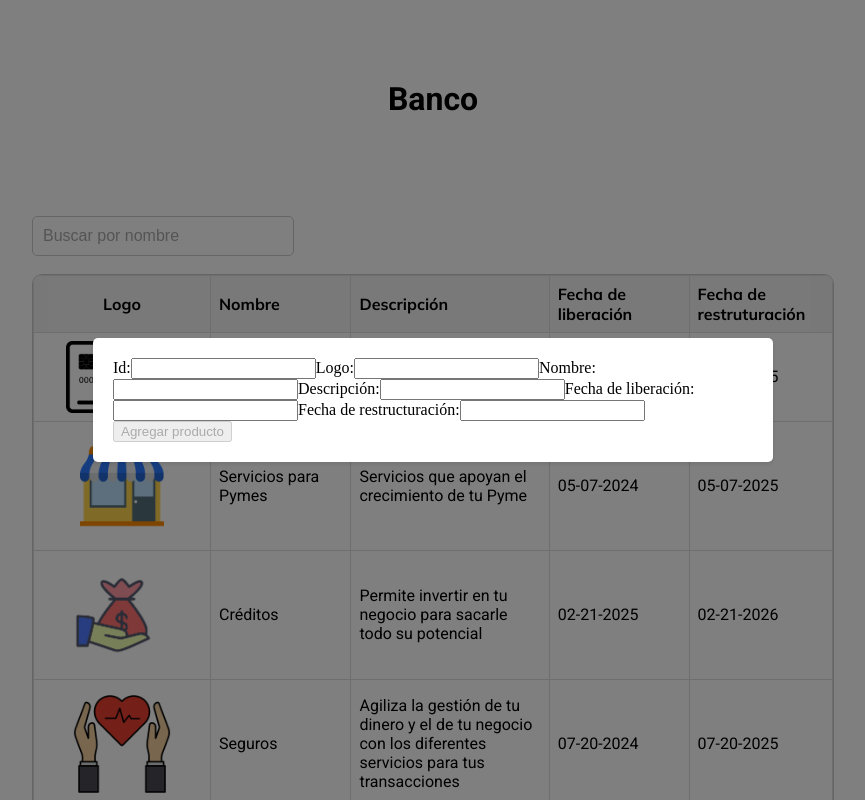
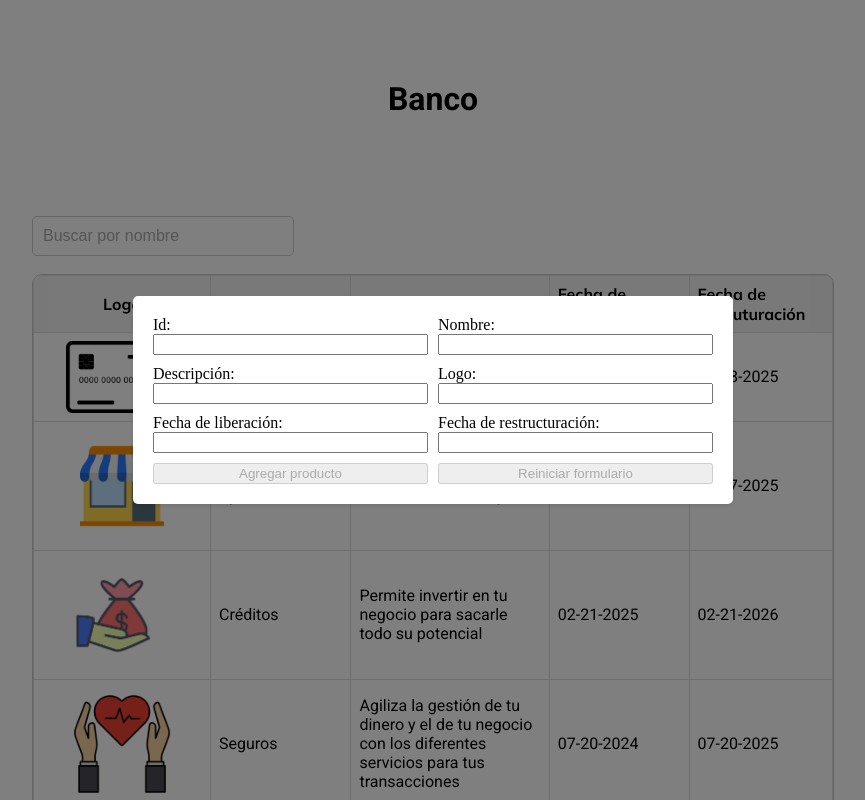
Before and after one commit to l7avid/front-bank-assesment, an Angular app: page /form in a window 1280 px wide. Shown: the top 800 px of the page, without its empty margins (207-1072 px from the left). Built offline with nearby package versions, Linux system fonts and the light colour scheme.

Commit message:
form adjusted as visual requirement

```diff
--- a/src/app/add-product-form/add-product-form.component.css
+++ b/src/app/add-product-form/add-product-form.component.css
@@ -4,21 +4,48 @@
   left: 0;
   width: 100%;
   height: 100%;
-  background-color: rgba(0, 0, 0, 0.5); /* semi-transparent overlay */
-  z-index: 999; /* ensure the overlay is above other content */
+  background-color: rgba(0, 0, 0, 0.5);
+  z-index: 999;
   display: flex;
   justify-content: center;
   align-items: center;
 }
 
 .form-container {
+  position: relative;
   background-color: white;
   padding: 20px;
-  width: 50%;
+  width: 35rem;
   border-radius: 5px;
   box-shadow: 0 2px 4px rgba(0, 0, 0, 0.1);
 }
 
-.close-button {
-  margin-top: 10px;
+.grid-container {
+  display: grid;
+  grid-template-columns: auto auto;
+  gap: 10px;
 }
+
+.left-column {
+  display: flex;
+  flex-direction: column;
+}
+
+.right-column {
+  display: flex;
+  flex-direction: column;
+}
+
+.error-message {
+  color: red;
+  font-size: 14px;
+}
+
+.invalid-input {
+  border: 2px solid red;
+}
+
+.grid-container > div {
+  display: flex;
+  flex-direction: column;
+}
--- a/src/app/add-product-form/add-product-form.component.html
+++ b/src/app/add-product-form/add-product-form.component.html
@@ -1,45 +1,71 @@
 <div class="overlay">
   <div class="form-container">
     <form [formGroup]="form" (ngSubmit)="onSubmit()" #productForm="ngForm">
+      <div class="grid-container">
         <div>
           <label for="id">Id:</label>
           <input type=string id="id" name="id" formControlName="id">
-        <div *ngIf="form.controls['id'].invalid && (form.controls['id'].dirty || form.controls['id'].touched)">
-          <div *ngIf="form.controls['id'].errors!['required']">Id requerido</div>
-          <div *ngIf="form.controls['id'].errors!['minlength']">min. 3 caracteres</div>
-          <div *ngIf="form.controls['id'].errors!['maxlength']">max. 10 caracteres</div>
+          <div *ngIf="form.controls['id'].invalid && (form.controls['id'].dirty || form.controls['id'].touched)"
+            class="error-container">
+            <div *ngIf="form.controls['id'].errors!['required']" class="error-message">Id requerido</div>
+            <div *ngIf="form.controls['id'].errors!['minlength']" class="error-message">min. 3 caracteres</div>
+            <div *ngIf="form.controls['id'].errors!['maxlength']" class="error-message">max. 10 caracteres</div>
           </div>
+        </div>
+        <div>
+          <label for="name">Nombre:</label>
+          <input type=string id="id" name="name" formControlName="name">
+          <div *ngIf="form.controls['name'].invalid && (form.controls['name'].dirty || form.controls['name'].touched)"
+            class="error-container">
+            <div *ngIf="form.controls['name'].errors!['required']" class="error-message">Nombre requerido</div>
+            <div *ngIf="form.controls['name'].errors!['minlength']" class="error-message">min. 5 caracteres</div>
+            <div *ngIf="form.controls['name'].errors!['maxlength']" class="error-message">max. 100 caracteres</div>
+          </div>
+        </div>
+        <div>
+          <label for="description">Descripción:</label>
+          <input type=string id="description" name="description" formControlName="description">
+          <div
+            *ngIf="form.controls['description'].invalid && (form.controls['description'].dirty || form.controls['description'].touched)"
+            class="error-container">
+            <div *ngIf="form.controls['description'].errors!['required']" class="error-message">Descripción requerida
+            </div>
+            <div *ngIf="form.controls['description'].errors!['minlength']" class="error-message">min. 10 caracteres
+            </div>
+            <div *ngIf="form.controls['description'].errors!['maxlength']" class="error-message">max. 200 caracteress
+            </div>
+          </div>
+        </div>
+        <div>
           <label for="logo">Logo:</label>
           <input type=string id="logo" name="logo" formControlName="logo">
-        <div *ngIf="form.controls['logo'].invalid && (form.controls['logo'].dirty || form.controls['logo'].touched)">
-          <div *ngIf="form.controls['logo'].errors!['required']">Logo requerido</div>
+          <div *ngIf="form.controls['logo'].invalid && (form.controls['logo'].dirty || form.controls['logo'].touched)"
+            class="error-container">
+            <div *ngIf="form.controls['logo'].errors!['required']" class="error-message">Logo requerido</div>
           </div>
-        <label for="name">Nombre:</label>
-        <input type=string id="id" name="name" formControlName="name">
-        <div *ngIf="form.controls['name'].invalid && (form.controls['name'].dirty || form.controls['name'].touched)">
-          <div *ngIf="form.controls['name'].errors!['required']">Nombre requerido</div>
-          <div *ngIf="form.controls['name'].errors!['minlength']">min. 5 caracteres</div>
-          <div *ngIf="form.controls['name'].errors!['maxlength']">max. 100 caracteres</div>
         </div>
-        <label for="description">Descripción:</label>
-        <input type=string id="description" name="description" formControlName="description">
-        <div *ngIf="form.controls['description'].invalid && (form.controls['description'].dirty || form.controls['description'].touched)">
-          <div *ngIf="form.controls['description'].errors!['required']">Descripción requerida</div>
-          <div *ngIf="form.controls['description'].errors!['minlength']">min. 10 caracteres</div>
-          <div *ngIf="form.controls['description'].errors!['maxlength']">max. 200 caracteress</div>
+        <div>
+          <label for="releaseDate">Fecha de liberación:</label>
+          <input type=text id="releaseDate" name="releaseDate" formControlName="releaseDate" maxlength="10"
+            minlength="10" dateFormat="^\d{2}-\d{2}-\d{4}$">
+          <div
+            *ngIf="form.controls['releaseDate'].invalid && (form.controls['releaseDate'].dirty || form.controls['releaseDate'].touched)"
+            class="error-container">
+            <div *ngIf="form.get('releaseDate')!.errors!['invalidDateFormat']" class="error-message">MM-dd-yyyy</div>
+            <div *ngIf="form.get('releaseDate')!.errors!['required']" class="error-message">Fecha requerida</div>
           </div>
-        <label for="releaseDate">Fecha de liberación:</label>
-        <input type=text id="releaseDate" name="releaseDate" formControlName="releaseDate" maxlength="10" minlength="10" dateFormat="^\d{2}-\d{2}-\d{4}$">
-        <div *ngIf="form.controls['releaseDate'].invalid && (form.controls['releaseDate'].dirty || form.controls['releaseDate'].touched)">
-          <div *ngIf="form.get('releaseDate')!.errors!['invalidDateFormat']">mm-dd-yyyy</div>
-          <div *ngIf="form.get('releaseDate')!.errors!['required']">Fecha requerida</div>
         </div>
+        <div>
           <label for="restructureDate">Fecha de restructuración:</label>
           <input type=string id="restructureDate" name="restructureDate" readonly formControlName="restructureDate">
         </div>
         <div>
           <button type="submit" [disabled]="productForm.invalid">Agregar producto</button>
         </div>
+        <div>
+          <button type="submit" [disabled]="productForm.invalid">Reiniciar formulario</button>
+        </div>
+      </div>
     </form>
   </div>
 </div>
--- a/src/app/add-product-form/add-product-form.component.ts
+++ b/src/app/add-product-form/add-product-form.component.ts
@@ -32,7 +32,7 @@
       filter((value: string) => value.length === 10) // Filter out values with length not equal to 10
     ).subscribe(newReleaseDate => {
       const newRestructureDate = generateDateOneYearFurther(new Date(newReleaseDate));
-      const finalRestructureDate = this.datePipe.transform(newRestructureDate, 'mm-dd-yyyy');
+      const finalRestructureDate = this.datePipe.transform(newRestructureDate, 'MM-dd-yyyy');
       this.form.get('restructureDate')!.setValue(finalRestructureDate);
     });
   }
--- a/src/app/app.module.ts
+++ b/src/app/app.module.ts
@@ -3,7 +3,7 @@
 
 import { AppComponent } from './app.component';
 import { ProductListComponent } from './products/product-list/product-list.component';
-import { myDatePipe } from './pipes/myDate.pipe';
+import { MyDatePipe } from './pipes/myDate.pipe';
 import { DatePipe } from '@angular/common';
 import { SearchComponent } from './search/search/search.component';
 import { ProductResultSelectComponent } from './products/product-result-select/product-result-select.component';
@@ -16,7 +16,7 @@
   declarations: [
     AppComponent,
     ProductListComponent,
-    myDatePipe,
+    MyDatePipe,
     ProductResultSelectComponent,
     AddButtonComponent,
     AddProductFormComponent
--- a/src/app/pipes/myDate.pipe.ts
+++ b/src/app/pipes/myDate.pipe.ts
@@ -4,7 +4,7 @@
 @Pipe({
   name: 'datePipe'
 })
-export class myDatePipe implements PipeTransform {
+export class MyDatePipe implements PipeTransform {
 
   constructor(private datePipe: DatePipe) {}
 
```
Also changed, not shown: 1 other file (tests, documents, lock files or other folders). Lines whose indentation alone changed are shown as unchanged.
